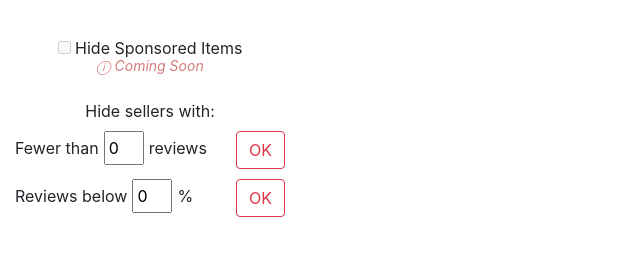
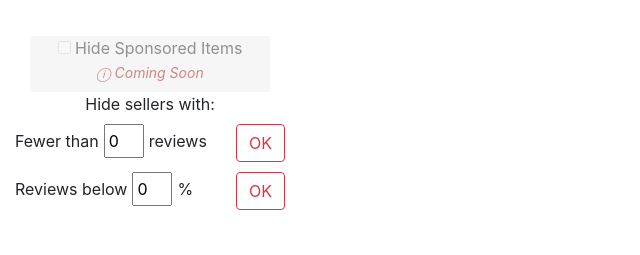
Before and after one commit to Gary-LePeep/Hide-eBay-Items-and-Sellers, a website with bundled scripts: page src/content/popup.html in a window 1280 px wide. Shown: the part 101-356 px from the top of the page, without its empty margins (0-640 px from the left). Built offline with nearby package versions, Linux system fonts and the light colour scheme; some packages are replaced by stand-ins of ours.

Commit message:
update css html

```diff
--- a/src/content/css/popup.css
+++ b/src/content/css/popup.css
@@ -130,10 +130,16 @@ input[type="text"] {
 .comingSoonNotice {
     position: relative;
     font-style: italic;
-    color: #b0000084;
+    color: #a11111;
     text-align: center;
     font-size: 14px;
     padding-top:0;
     padding-bottom:0;
-    top: -15px;
+    height: 0px;
+    top: -8px;
 }
+
+.disabled {
+    opacity: 0.5;
+    background-color:#EEEEEE !important;
+}
--- a/src/content/popup.html
+++ b/src/content/popup.html
@@ -31,12 +31,12 @@
             <div class="tab-pane fade show active" id="nav-settings" role="tabpanel" aria-labelledby="nav-settings-tab">
                 <div class="container">
                     <br>
-                    <input type="checkbox" id="hideSponsoredCheck" disabled>
-                    <label for="hideSponsoredCheck"> Hide Sponsored Items</label>
-                    <label class="comingSoonNotice">ⓘ Coming Soon</label>
-                    <br>
+                    <div class="disabled">
+                        <input type="checkbox" id="hideSponsoredCheck" disabled>
+                        <label for="hideSponsoredCheck"> Hide Sponsored Items</label>
+                        <label class="comingSoonNotice">ⓘ Coming Soon</label>
+                    </div>
                     <label>Hide sellers with:</label>
-                    <br>
                     <div class="row">
                         <div class="left">
                             <label for="hideFewerThanReviews">Fewer than</label>
```
